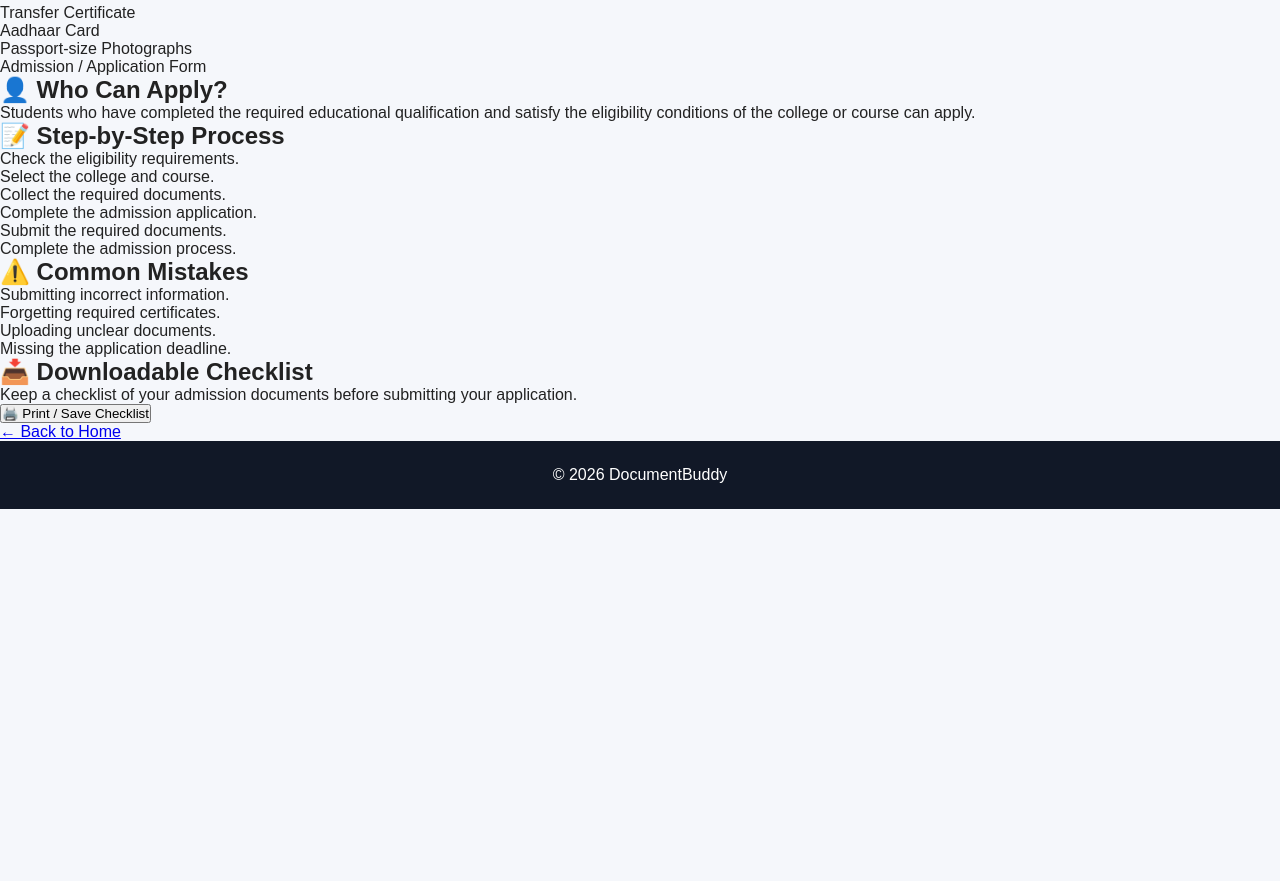
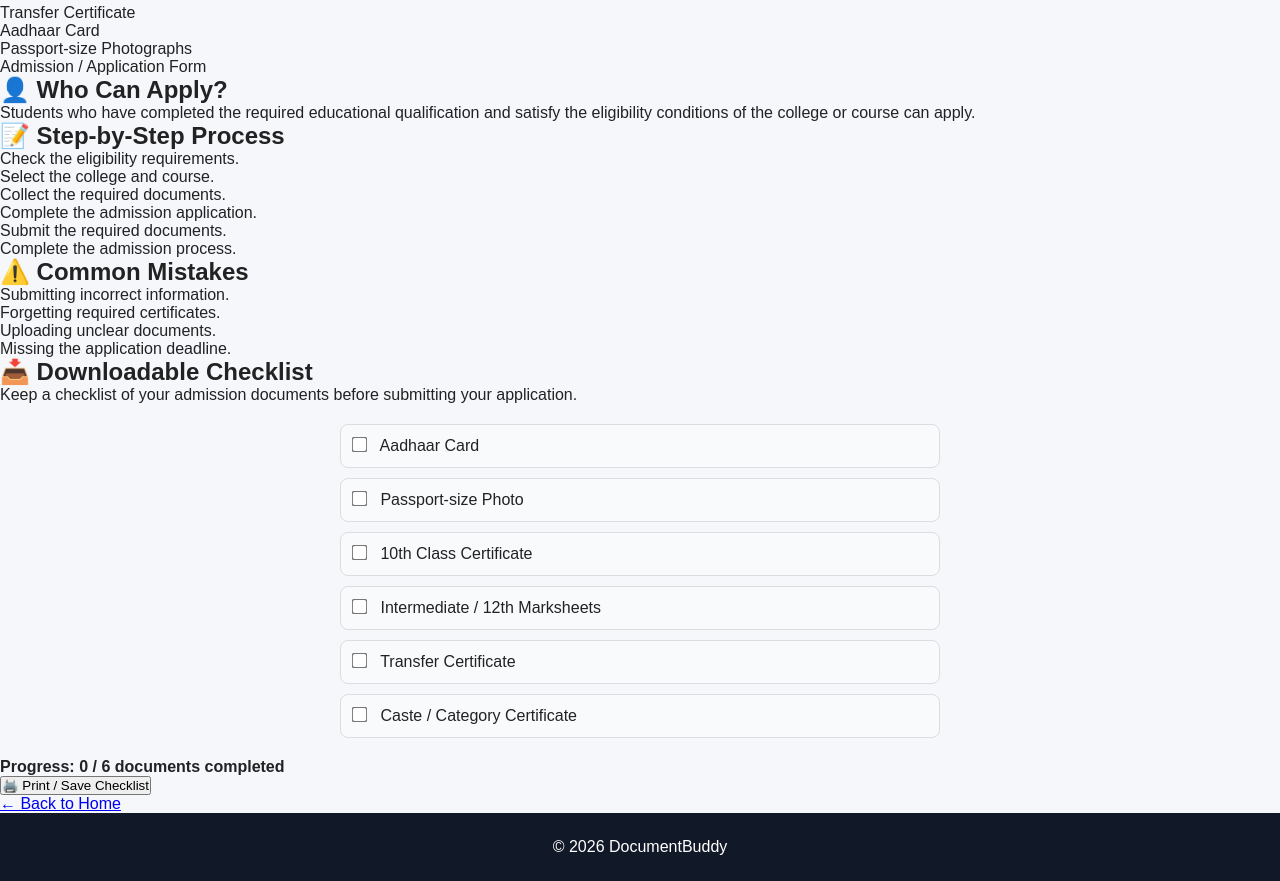
Before and after one commit to KDprasanna/Document-Buddy-, a plain HTML site: page pages/college.html in a window 1280 px wide. Shown: the part 198-1079 px from the top of the page. Before the commit the page ends 800 px from the top, so only its background shows below. Drawn offline with Linux system fonts and the light colour scheme.

Commit message:
Implement interactive checklist for admission documents
Added an interactive checklist for admission documents with progress tracking.

```diff
--- a/pages/college.html
+++ b/pages/college.html
@@ -182,6 +182,43 @@
                 Keep a checklist of your admission documents
                 before submitting your application.
             </p>
+            <div class="interactive-checklist">
+
+    <label>
+        <input type="checkbox" class="document-check">
+        Aadhaar Card
+    </label>
+
+    <label>
+        <input type="checkbox" class="document-check">
+        Passport-size Photo
+    </label>
+
+    <label>
+        <input type="checkbox" class="document-check">
+        10th Class Certificate
+    </label>
+
+    <label>
+        <input type="checkbox" class="document-check">
+        Intermediate / 12th Marksheets
+    </label>
+
+    <label>
+        <input type="checkbox" class="document-check">
+        Transfer Certificate
+    </label>
+
+    <label>
+        <input type="checkbox" class="document-check">
+        Caste / Category Certificate
+    </label>
+
+</div>
+
+<p id="checklist-progress">
+    Progress: 0 / 6 documents completed
+</p>
 
             <button onclick="window.print()">
                 🖨️ Print / Save Checklist
@@ -208,6 +245,7 @@
         </p>
 
     </footer>
+    <script src="../js/script.js"></script>
 
 </body>
 
```
